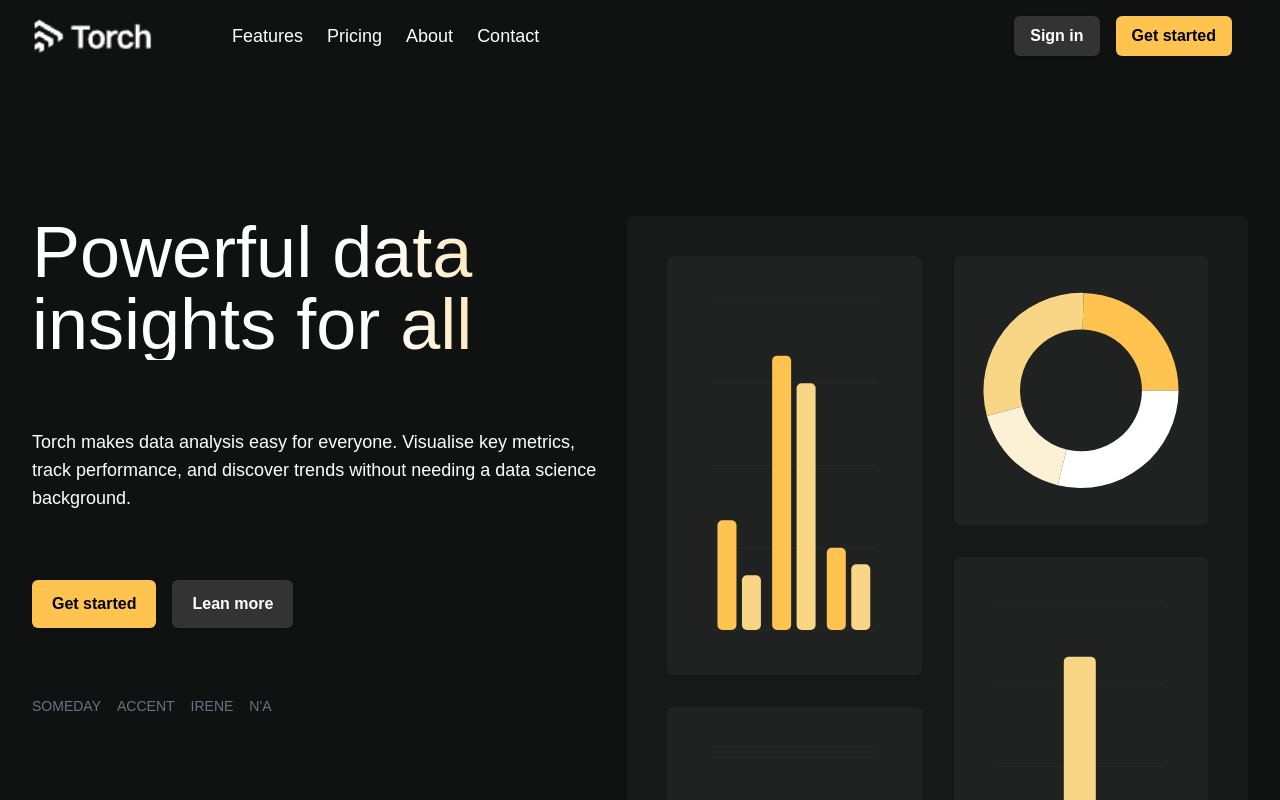
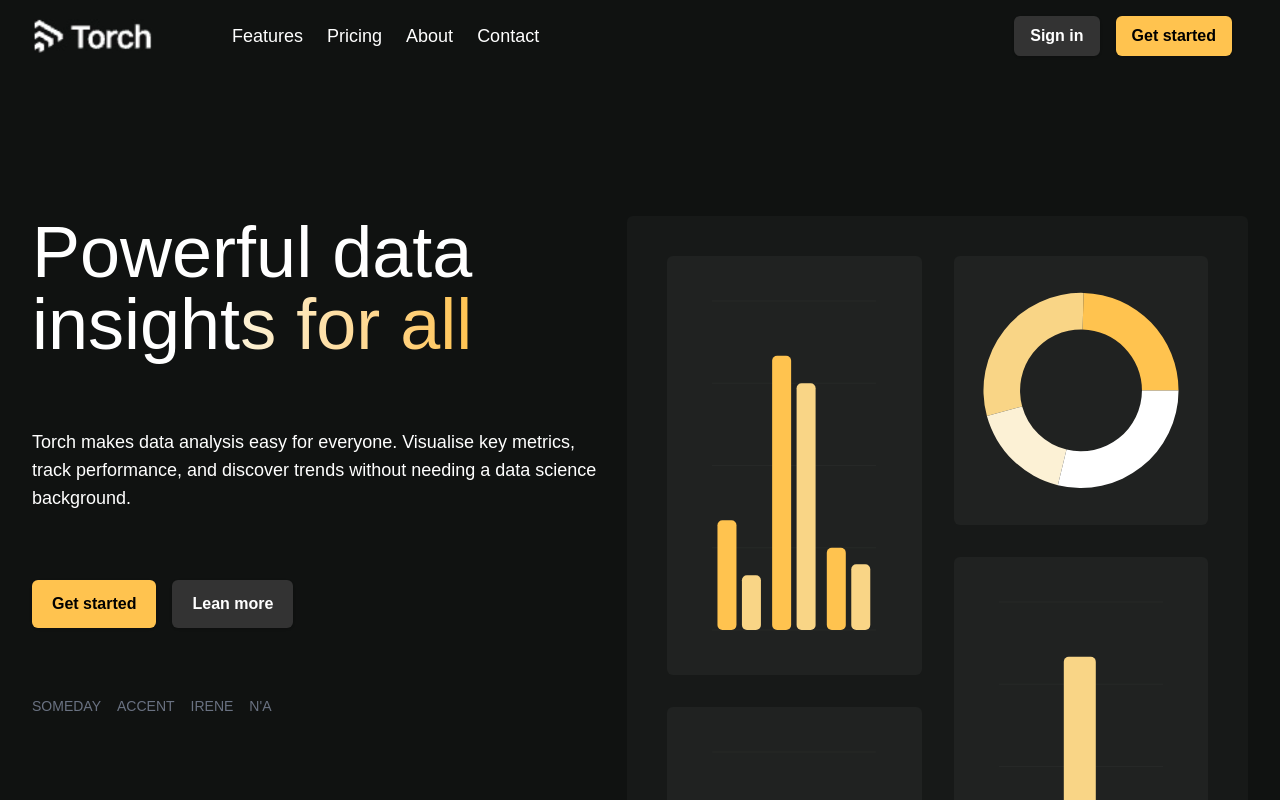
Before and after one commit to dalvine/test-torch, a Next.js app: page / in a window 1280 px wide. Shown: the top 800 px of the page. Built offline with nearby package versions, Linux system fonts and the light colour scheme.

Commit message:
fix: change the gradient to match the layout
use 70% of text

```diff
--- a/components/GradientTitle.tsx
+++ b/components/GradientTitle.tsx
@@ -1,4 +1,4 @@
-import React from 'react';
+import React, { useMemo, useRef } from 'react';
 import classNames from 'classnames';
 
 type TitleHTMLTag = 'h1' | 'h2' | 'h3' | 'h4' | 'h5' | 'h6';
@@ -6,20 +6,35 @@ type TitleHTMLTag = 'h1' | 'h2' | 'h3' | 'h4' | 'h5' | 'h6';
 interface GradientTextProps {
     text: string;
     className?: string;
-    component: TitleHTMLTag
+    component: TitleHTMLTag;
 }
 
-const GradientTitle: React.FC<GradientTextProps> = ({ text, className, component: Component }) => {
+const GradientTitle: React.FC<GradientTextProps> = ({
+    text,
+    className,
+    component: Component,
+}) => {
+    const partsText = useMemo<[string, string]>(() => {
+        const totalLength = text.length;
 
+        const eightyPercentIndex = Math.floor(totalLength * 0.7);
+
+        const part1 = text.slice(0, eightyPercentIndex);
+        const part2 = text.slice(eightyPercentIndex);
+
+        return [part1, part2];
+    }, []);
 
     return (
-        <Component
-            className={classNames(
-                'bg-clip-text text-transparent bg-gradient-to-r from-main-3 to-main-0 from-60% overflow-visible',
-                className,
-            )}
-        >
-            {text}
+        <Component className={className}>
+            {partsText[0]}
+            <span
+                className={
+                    'bg-clip-text text-transparent bg-gradient-to-r from-main-2 to-main-0 overflow-visible'
+                }
+            >
+                {partsText[1]}
+            </span>
         </Component>
     );
 };
```
